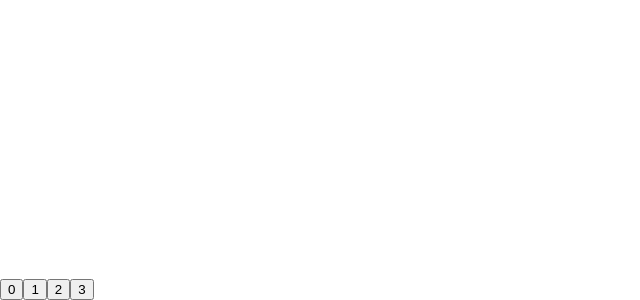
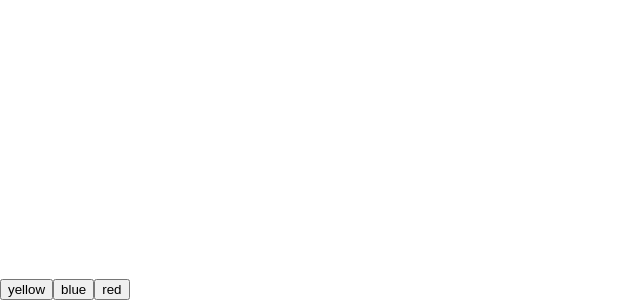
Before and after one commit to chrisbolin/megapixel, a React (Create React App) app: page / in a window 1280 px wide. Shown: the part 1006-1306 px from the top of the page, without its empty margins (0-640 px from the left). Built offline with nearby package versions, Linux system fonts and the light colour scheme.

Commit message:
useGrid; ColorPicker

```diff
--- a/src/App.tsx
+++ b/src/App.tsx
@@ -2,18 +2,21 @@ import React, { useState } from 'react';
 
 import './App.css';
 
-import { Grid, NullableNumber } from './Grid';
+import { Grid, NullableNumber, useGrid } from './Grid';
 
 function useAppState() {
   const [currentColorIndex, setCurrentColorIndex] = useState(0);
-  return { currentColorIndex, setCurrentColorIndex };
+  const grid = useGrid();
+
+  return { currentColorIndex, setCurrentColorIndex, grid };
 }
 
 type AppState = ReturnType<typeof useAppState>;
 
-function Box({ value, xIndex, yIndex }: { value: NullableNumber, yIndex: number, xIndex: number }) {
-  const colors = ['yellow', 'red', 'blue'];
-  const color = value !== null ? colors[value] : 'lightgrey'; // backup color
+type Palette = Array<string>;
+
+function Box({ value, xIndex, yIndex, palette }: { value: NullableNumber, yIndex: number, xIndex: number, palette: Palette }) {
+  const color = value !== null ? palette[value] : 'lightgrey'; // backup color
   const baseDimension = 10;
   const oversizeDimension = baseDimension + 1; // oversize the width and height to fill small gap in browser rendering
   return <rect
@@ -25,21 +28,15 @@ function Box({ value, xIndex, yIndex }: { value: NullableNumber, yIndex: number,
   />;
 }
 
-function BoxRow({ row, yIndex }: { row: Array<NullableNumber>, yIndex: number }) {
+function BoxRow({ row, yIndex, palette }: { row: Array<NullableNumber>, yIndex: number, palette: Palette }) {
   return <>
-    {row.map((value, index) => <Box value={value} yIndex={yIndex} xIndex={index} key={index} />)}
+    {row.map((value, index) => <Box value={value} yIndex={yIndex} xIndex={index} key={index} palette={palette} />)}
   </>
 }
 
-function BoxGrid({ grid, widthInBoxes, heightInBoxes, state }: { grid: Grid, widthInBoxes: number, heightInBoxes: number, state: AppState }) {
-  const [count, setCount] = React.useState(0);
-
+function BoxGrid({ state, widthInBoxes, heightInBoxes, palette }: { state: AppState, widthInBoxes: number, heightInBoxes: number, palette: Palette }) {
   const pixelsPerBox = 10;
   const viewBox = `0 0 ${widthInBoxes * pixelsPerBox} ${heightInBoxes * pixelsPerBox}`;
-
-  function forceUpdate() {
-    setCount(count + 1);
-  }
 
   function getBoxFromEvent(grid: Grid, event: React.TouchEvent<SVGElement>) {
     const { clientX, clientY, target } = event.touches[0];
@@ -53,18 +50,15 @@ function BoxGrid({ grid, widthInBoxes, heightInBoxes, state }: { grid: Grid, wid
   }
 
   function handleTouchChange(event: React.TouchEvent<SVGElement>) {
-    const { x, y, value } = getBoxFromEvent(grid, event);
-    console.log(getBoxFromEvent(grid, event));
-    if (x === undefined) return;
+    const { x, y, value } = getBoxFromEvent(state.grid, event);
+
+    if (x === undefined || y === undefined) return;
+
     if (typeof value !== 'number') {
-      grid.set(x, y, state.currentColorIndex);
-      forceUpdate();
+      state.grid.set(x, y, state.currentColorIndex);
     } else {
       state.setCurrentColorIndex(value);
     }
-
-
-
   }
 
   return <svg
@@ -72,23 +66,26 @@ function BoxGrid({ grid, widthInBoxes, heightInBoxes, state }: { grid: Grid, wid
     onTouchMove={handleTouchChange}
     onTouchStart={handleTouchChange}
   >
-    {grid.data.map((row, yIndex) => <BoxRow row={row} yIndex={yIndex} key={yIndex} />)}
+    {state.grid.data.map((row, yIndex) => <BoxRow row={row} yIndex={yIndex} key={yIndex} palette={palette} />)}
   </svg >
+}
+
+function ColorPicker({ state, palette }: { state: AppState, palette: Palette }) {
+  return <>
+    {palette.map((color, index) => <button onClick={() => state.setCurrentColorIndex(index)}>{color}</button>)}
+  </>;
 }
 
 function App() {
   const state = useAppState();
-  const [grid] = useState(new Grid());
   const dimensionInBoxes = 8;
   const widthInBoxes = dimensionInBoxes;
   const heightInBoxes = dimensionInBoxes;
+  const palette = ['yellow', 'blue', 'red'];
   return (
     <div className="App">
-      <BoxGrid grid={grid} widthInBoxes={widthInBoxes} heightInBoxes={heightInBoxes} state={state} />
-      <button onClick={() => state.setCurrentColorIndex(0)}>0</button>
-      <button onClick={() => state.setCurrentColorIndex(1)}>1</button>
-      <button onClick={() => state.setCurrentColorIndex(2)}>2</button>
-      <button onClick={() => state.setCurrentColorIndex(3)}>3</button>
+      <BoxGrid widthInBoxes={widthInBoxes} heightInBoxes={heightInBoxes} state={state} palette={palette} />
+      <ColorPicker state={state} palette={palette} />
     </div>
   );
 }
--- a/src/Grid.tsx
+++ b/src/Grid.tsx
@@ -1,3 +1,4 @@
+import { useState } from "react";
 import { range, randomInt } from "./utils";
 
 export type NullableNumber = number | null;
@@ -5,9 +6,11 @@ type GridData = Array<Array<NullableNumber>>;
 
 export class Grid {
   data: GridData;
+  updateCallback: Function;
 
   constructor(data: GridData = []) {
     this.data = data;
+    this.updateCallback = () => { };
   }
 
   get(xIndex: number, yIndex: number) {
@@ -18,6 +21,7 @@ export class Grid {
   set(xIndex: number, yIndex: number, value: number) {
     this.ensureRow(yIndex);
     this.data[yIndex][xIndex] = value;
+    this.updateCallback();
   }
 
   ensureRow(yIndex: number) {
@@ -25,6 +29,14 @@ export class Grid {
       this.data[yIndex] = [];
     }
   }
+
+}
+
+export function useGrid(data?: GridData) {
+  const [grid] = useState(new Grid(data));
+  const [count, setCounter] = useState(0);
+  grid.updateCallback = () => setCounter(count + 1);
+  return grid;
 }
 
 export function randomGrid(x: number, y: number, max: number) {
```
